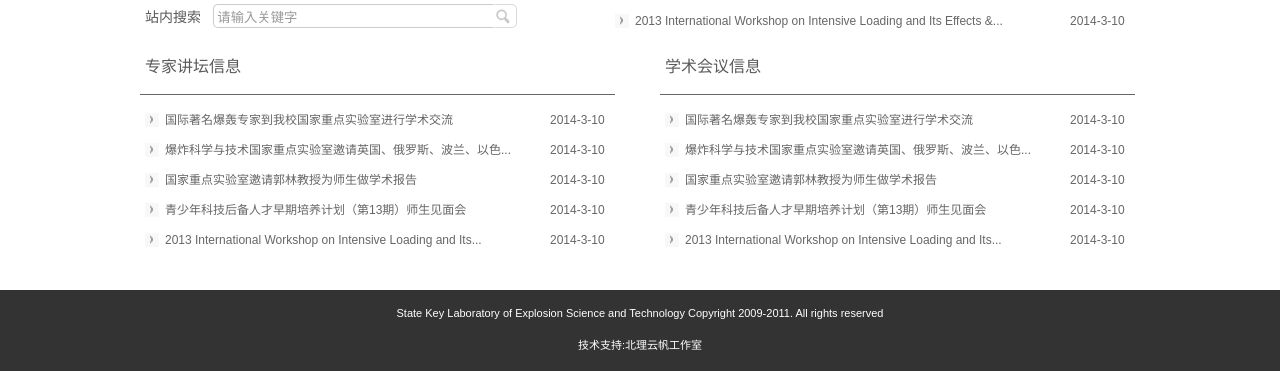
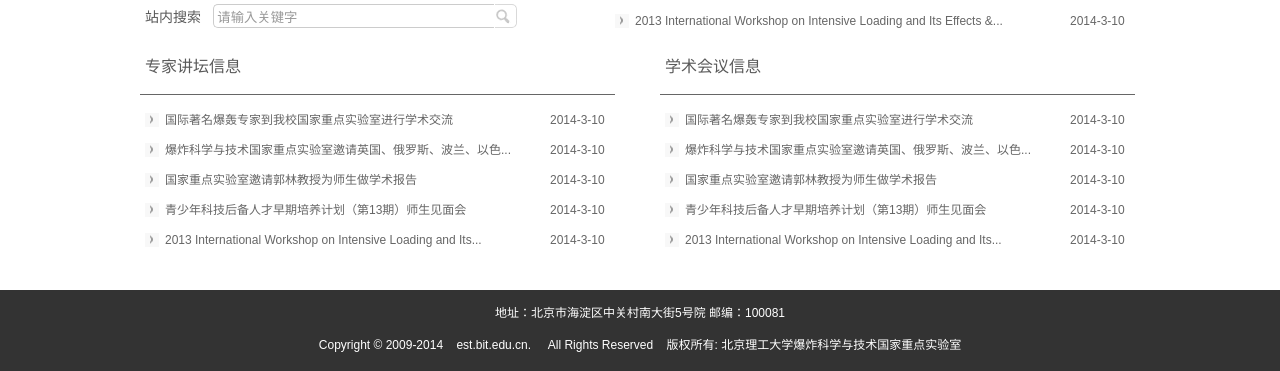
Before and after one commit to lizzyphy/lab_baozha, a CodeIgniter app: page / in a window 1280 px wide. Shown: the part 577-948 px from the top of the page. Run offline with CodeIgniter, Linux system fonts and the light colour scheme.

Commit message:
修改页脚

```diff
--- a/application/views/homefoot.php
+++ b/application/views/homefoot.php
@@ -1,9 +1,9 @@
  <div class="middle" id="foot">
      	<div class="middle foot1">
-        	<p>State Key Laboratory of Explosion Science and Technology Copyright 2009-2011. All rights reserved</p>
+        	<p>地址：北京市海淀区中关村南大街5号院 邮编：100081</p>
         </div>
         <div class="middle foot1">
-        	<p>技术支持:北理云帆工作室</p>
+        	<p>Copyright © 2009-2014&nbsp;&nbsp;&nbsp;&nbsp;est.bit.edu.cn. &nbsp;&nbsp;&nbsp;&nbsp;All Rights Reserved&nbsp;&nbsp;&nbsp;&nbsp;版权所有: 北京理工大学爆炸科学与技术国家重点实验室</p>
         </div>
 </div>
 
--- a/static/css/home.css
+++ b/static/css/home.css
@@ -130,7 +130,7 @@ position: absolute;
 	padding-top:15px;
 	text-align:center;
 	color:#FFF;
-	font-size:11px;
+	font-size:12px;
 }
 
 .naviout {
```
